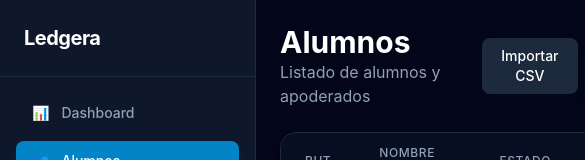
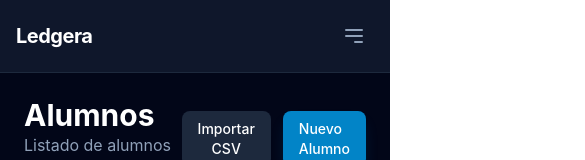
Before and after one commit to DevRSH/Ledgera, a Vue app in the folder frontend/: page /alumnos in a window 390 px wide. Shown: the top 160 px of the page, 585 px wide, since content can reach past the window. Built offline with nearby package versions, Linux system fonts and the light colour scheme; no server answers; sample sign-in values are in the browser's storage.

Commit message:
feat: add CSV import functionality to student list, improve input styling, and implement responsive mobile sidebar layout

```diff
--- a/frontend/src/layouts/MainLayout.vue
+++ b/frontend/src/layouts/MainLayout.vue
@@ -2,8 +2,12 @@
 import { useAuthStore } from '../stores/auth.store';
 import { useRouter } from 'vue-router';
 
+import { ref } from 'vue';
+
 const authStore = useAuthStore();
 const router = useRouter();
+
+const isSidebarOpen = ref(false);
 
 function handleLogout() {
   authStore.logout();
@@ -12,17 +16,42 @@ function handleLogout() {
 </script>
 
 <template>
-  <div class="min-h-screen bg-slate-950 flex">
+  <div class="min-h-screen bg-slate-950 flex flex-col md:flex-row">
+
+    <!-- Mobile Header -->
+    <header class="md:hidden flex items-center justify-between p-4 bg-slate-900 border-b border-slate-800 z-40 sticky top-0">
+      <h1 class="text-xl font-bold text-white tracking-tight">Ledgera</h1>
+      <button @click="isSidebarOpen = !isSidebarOpen" class="text-slate-400 hover:text-white p-2">
+        <svg xmlns="http://www.w3.org/2000/svg" class="h-6 w-6" fill="none" viewBox="0 0 24 24" stroke="currentColor">
+          <path stroke-linecap="round" stroke-linejoin="round" stroke-width="2" d="M4 6h16M4 12h16m-7 6h7" v-if="!isSidebarOpen"/>
+          <path stroke-linecap="round" stroke-linejoin="round" stroke-width="2" d="M6 18L18 6M6 6l12 12" v-else/>
+        </svg>
+      </button>
+    </header>
+
+    <!-- Overlay for mobile -->
+    <div v-if="isSidebarOpen" @click="isSidebarOpen = false" class="fixed inset-0 bg-slate-950/80 z-40 md:hidden backdrop-blur-sm"></div>
+
     <!-- Sidebar -->
-    <aside class="w-64 bg-slate-900 border-r border-slate-800 flex flex-col">
-      <div class="p-6 border-b border-slate-800">
+    <aside
+      :class="[
+        'fixed inset-y-0 left-0 z-50 w-64 bg-slate-900 border-r border-slate-800 flex flex-col transform transition-transform duration-300 ease-in-out',
+        isSidebarOpen ? 'translate-x-0' : '-translate-x-full',
+        'md:relative md:translate-x-0'
+      ]"
+    >
+      <div class="p-6 border-b border-slate-800 flex justify-between items-center">
         <h1 class="text-xl font-bold text-white tracking-tight">
           Ledgera
         </h1>
+        <button @click="isSidebarOpen = false" class="md:hidden text-slate-400 hover:text-white">
+          <svg xmlns="http://www.w3.org/2000/svg" class="h-5 w-5" fill="none" viewBox="0 0 24 24" stroke="currentColor">
+            <path stroke-linecap="round" stroke-linejoin="round" stroke-width="2" d="M6 18L18 6M6 6l12 12" />
+          </svg>
+        </button>
       </div>
 
-
-      <nav class="flex-1 p-4 space-y-2">
+      <nav class="flex-1 p-4 space-y-2 overflow-y-auto">
         <router-link
           to="/"
           class="flex items-center px-4 py-2.5 rounded-lg text-sm font-medium transition-all"
@@ -86,10 +115,6 @@ function handleLogout() {
         >
           <span class="mr-3">🕵️</span> Auditoría
         </router-link>
-
-
-
-
       </nav>
 
       <div class="p-4 border-t border-slate-800">
@@ -112,7 +137,7 @@ function handleLogout() {
     </aside>
 
     <!-- Main Content -->
-    <main class="flex-1 overflow-auto">
+    <main class="flex-1 overflow-auto bg-slate-950 relative w-full">
       <router-view />
     </main>
   </div>
--- a/frontend/src/style.css
+++ b/frontend/src/style.css
@@ -13,15 +13,12 @@
   --color-primary-900: #0c4a6e;
 }
 
-
 :root {
   font-family: Inter, system-ui, Avenir, Helvetica, Arial, sans-serif;
   line-height: 1.5;
   font-weight: 400;
 
   color-scheme: light dark;
-  color: rgba(255, 255, 255, 0.87);
-  background-color: #242424;
 
   font-synthesis: none;
   text-rendering: optimizeLegibility;
@@ -31,8 +28,6 @@
 
 body {
   margin: 0;
-  display: flex;
-  place-items: center;
   min-width: 320px;
   min-height: 100vh;
 }
--- a/frontend/src/views/alumnos/AlumnoForm.vue
+++ b/frontend/src/views/alumnos/AlumnoForm.vue
@@ -113,22 +113,22 @@ const onSubmit = handleSubmit(async (values) => {
               v-model="rut"
               type="text"
               placeholder="12.345.678-9"
-              class="w-full px-4 py-2 rounded-lg border focus:ring-2 focus:ring-emerald-500 outline-none transition-all"
+              class="w-full px-4 py-2 rounded-lg border focus:ring-2 focus:ring-emerald-500 outline-none transition-all text-slate-900 placeholder-slate-400"
               :class="errors.rut ? 'border-red-300' : 'border-slate-200'"
             />
             <p v-if="errors.rut" class="text-red-500 text-xs mt-1">{{ errors.rut }}</p>
           </div>
           <div>
             <label class="block text-sm font-medium text-slate-600 mb-1">Nombres</label>
-            <input v-model="nombre" type="text" class="w-full px-4 py-2 rounded-lg border border-slate-200 focus:ring-2 focus:ring-emerald-500 outline-none" />
+            <input v-model="nombre" type="text" class="w-full px-4 py-2 rounded-lg border border-slate-200 focus:ring-2 focus:ring-emerald-500 outline-none text-slate-900 placeholder-slate-400" />
           </div>
           <div>
             <label class="block text-sm font-medium text-slate-600 mb-1">Apellido Paterno</label>
-            <input v-model="apellido_paterno" type="text" class="w-full px-4 py-2 rounded-lg border border-slate-200 focus:ring-2 focus:ring-emerald-500 outline-none" />
+            <input v-model="apellido_paterno" type="text" class="w-full px-4 py-2 rounded-lg border border-slate-200 focus:ring-2 focus:ring-emerald-500 outline-none text-slate-900 placeholder-slate-400" />
           </div>
           <div>
             <label class="block text-sm font-medium text-slate-600 mb-1">Apellido Materno</label>
-            <input v-model="apellido_materno" type="text" class="w-full px-4 py-2 rounded-lg border border-slate-200 focus:ring-2 focus:ring-emerald-500 outline-none" />
+            <input v-model="apellido_materno" type="text" class="w-full px-4 py-2 rounded-lg border border-slate-200 focus:ring-2 focus:ring-emerald-500 outline-none text-slate-900 placeholder-slate-400" />
           </div>
         </div>
       </section>
@@ -142,19 +142,19 @@ const onSubmit = handleSubmit(async (values) => {
         <div class="grid grid-cols-1 md:grid-cols-2 gap-4">
           <div>
             <label class="block text-sm font-medium text-slate-600 mb-1">Nombres</label>
-            <input v-model="apoNombre" type="text" class="w-full px-4 py-2 rounded-lg border border-slate-200 focus:ring-2 focus:ring-emerald-500 outline-none" />
+            <input v-model="apoNombre" type="text" class="w-full px-4 py-2 rounded-lg border border-slate-200 focus:ring-2 focus:ring-emerald-500 outline-none text-slate-900 placeholder-slate-400" />
           </div>
           <div>
             <label class="block text-sm font-medium text-slate-600 mb-1">Apellido Paterno</label>
-            <input v-model="apoApaterno" type="text" class="w-full px-4 py-2 rounded-lg border border-slate-200 focus:ring-2 focus:ring-emerald-500 outline-none" />
+            <input v-model="apoApaterno" type="text" class="w-full px-4 py-2 rounded-lg border border-slate-200 focus:ring-2 focus:ring-emerald-500 outline-none text-slate-900 placeholder-slate-400" />
           </div>
           <div>
             <label class="block text-sm font-medium text-slate-600 mb-1">Email de Contacto</label>
-            <input v-model="apoEmail" type="email" class="w-full px-4 py-2 rounded-lg border border-slate-200 focus:ring-2 focus:ring-emerald-500 outline-none" />
+            <input v-model="apoEmail" type="email" class="w-full px-4 py-2 rounded-lg border border-slate-200 focus:ring-2 focus:ring-emerald-500 outline-none text-slate-900 placeholder-slate-400" />
           </div>
           <div>
             <label class="block text-sm font-medium text-slate-600 mb-1">Teléfono</label>
-            <input v-model="apoTelefono" type="text" placeholder="+56 9..." class="w-full px-4 py-2 rounded-lg border border-slate-200 focus:ring-2 focus:ring-emerald-500 outline-none" />
+            <input v-model="apoTelefono" type="text" placeholder="+56 9..." class="w-full px-4 py-2 rounded-lg border border-slate-200 focus:ring-2 focus:ring-emerald-500 outline-none text-slate-900 placeholder-slate-400" />
           </div>
         </div>
       </section>
--- a/frontend/src/views/alumnos/AlumnoList.vue
+++ b/frontend/src/views/alumnos/AlumnoList.vue
@@ -1,9 +1,14 @@
 <script setup lang="ts">
 import { ref, onMounted } from 'vue';
 import api from '../../services/api';
+import { alumnoService } from '../../services/alumno.service';
 
 const alumnos = ref<any[]>([]);
 const loading = ref(true);
+const importMessage = ref('');
+const importError = ref('');
+const isImporting = ref(false);
+const fileInput = ref<HTMLInputElement | null>(null);
 
 async function fetchAlumnos() {
   loading.value = true;
@@ -17,6 +22,32 @@ async function fetchAlumnos() {
   }
 }
 
+async function handleFileUpload(event: Event) {
+  const target = event.target as HTMLInputElement;
+  if (!target.files || target.files.length === 0) return;
+
+  const file = target.files[0];
+  isImporting.value = true;
+  importMessage.value = '';
+  importError.value = '';
+
+  try {
+    const result = await alumnoService.importarCSV(file);
+    importMessage.value = `Importación exitosa: ${result.importados} alumnos importados. ${result.errores.length > 0 ? result.errores.length + ' errores.' : ''}`;
+    await fetchAlumnos();
+  } catch (error: any) {
+    console.error('Error importing CSV:', error);
+    importError.value = error.response?.data?.detail || 'Error al importar el archivo CSV.';
+  } finally {
+    isImporting.value = false;
+    if (fileInput.value) fileInput.value.value = ''; // Reset input
+  }
+}
+
+function triggerFileInput() {
+  fileInput.value?.click();
+}
+
 onMounted(fetchAlumnos);
 </script>
 
@@ -28,14 +59,26 @@ onMounted(fetchAlumnos);
         <p class="text-slate-400">Listado de alumnos y apoderados</p>
       </div>
       <div class="flex gap-3">
-        <button class="bg-slate-800 hover:bg-slate-700 text-white px-4 py-2 rounded-lg text-sm font-medium transition-colors">
-          Importar CSV
+        <input type="file" ref="fileInput" @change="handleFileUpload" accept=".csv" class="hidden" />
+        <button
+          @click="triggerFileInput"
+          :disabled="isImporting"
+          class="bg-slate-800 hover:bg-slate-700 text-white px-4 py-2 rounded-lg text-sm font-medium transition-colors disabled:opacity-50"
+        >
+          {{ isImporting ? 'Importando...' : 'Importar CSV' }}
         </button>
         <router-link to="/alumnos/nuevo" class="bg-primary-600 hover:bg-primary-500 text-white px-4 py-2 rounded-lg text-sm font-medium transition-colors shadow-lg shadow-primary-600/20">
           Nuevo Alumno
         </router-link>
       </div>
     </header>
+
+    <div v-if="importMessage" class="bg-emerald-500/10 border border-emerald-500/20 text-emerald-500 px-4 py-3 rounded-lg text-sm">
+      {{ importMessage }}
+    </div>
+    <div v-if="importError" class="bg-red-500/10 border border-red-500/20 text-red-500 px-4 py-3 rounded-lg text-sm">
+      {{ importError }}
+    </div>
 
     <div class="bg-slate-900 border border-slate-800 rounded-2xl shadow-sm overflow-hidden">
       <div class="overflow-x-auto">
```
